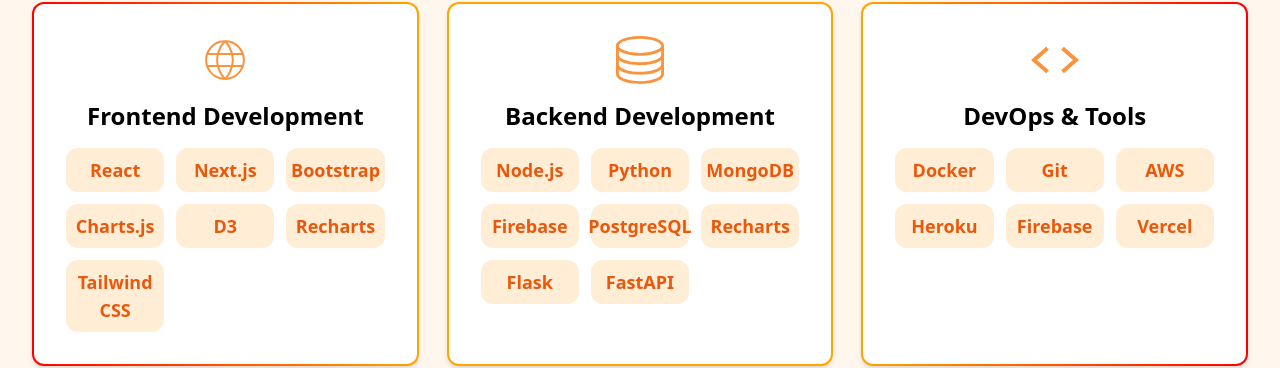
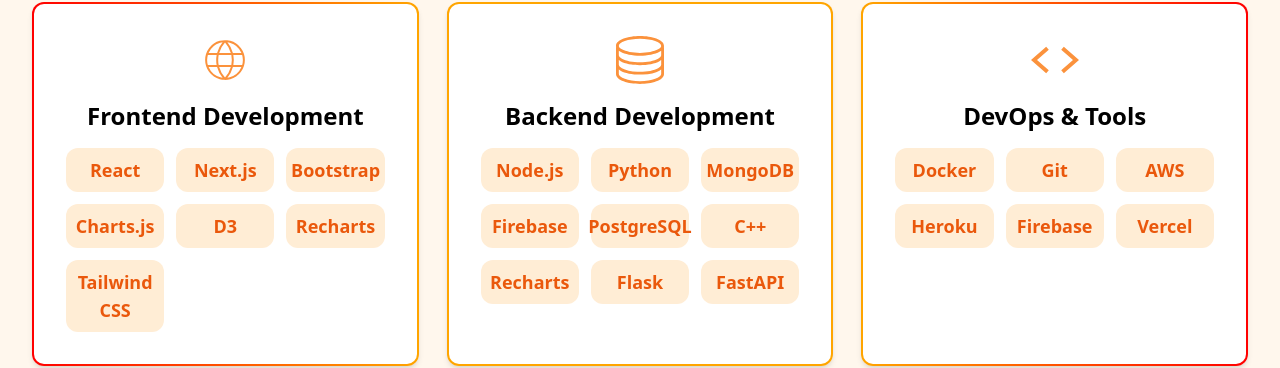
Before and after one commit to Iviwe-Gagayi/portfolio, a React (Create React App) app: page / in a window 1280 px wide. Shown: the part 990-1358 px from the top of the page. Built offline with nearby package versions, Linux system fonts and the light colour scheme.

Commit message:
Added c++ to the backend square

```diff
--- a/src/About.js
+++ b/src/About.js
@@ -76,7 +76,7 @@
             Backend Development
           </h2>
           <div className="grid grid-cols-3 gap-3">
-            {["Node.js", "Python", "MongoDB", "Firebase", "PostgreSQL", "Recharts", "Flask", "FastAPI"].map((tech) => (
+            {["Node.js", "Python", "MongoDB", "Firebase", "PostgreSQL","C++", "Recharts", "Flask", "FastAPI"].map((tech) => (
               <h4
                 key={tech}
                 className="flex items-center justify-center
```
